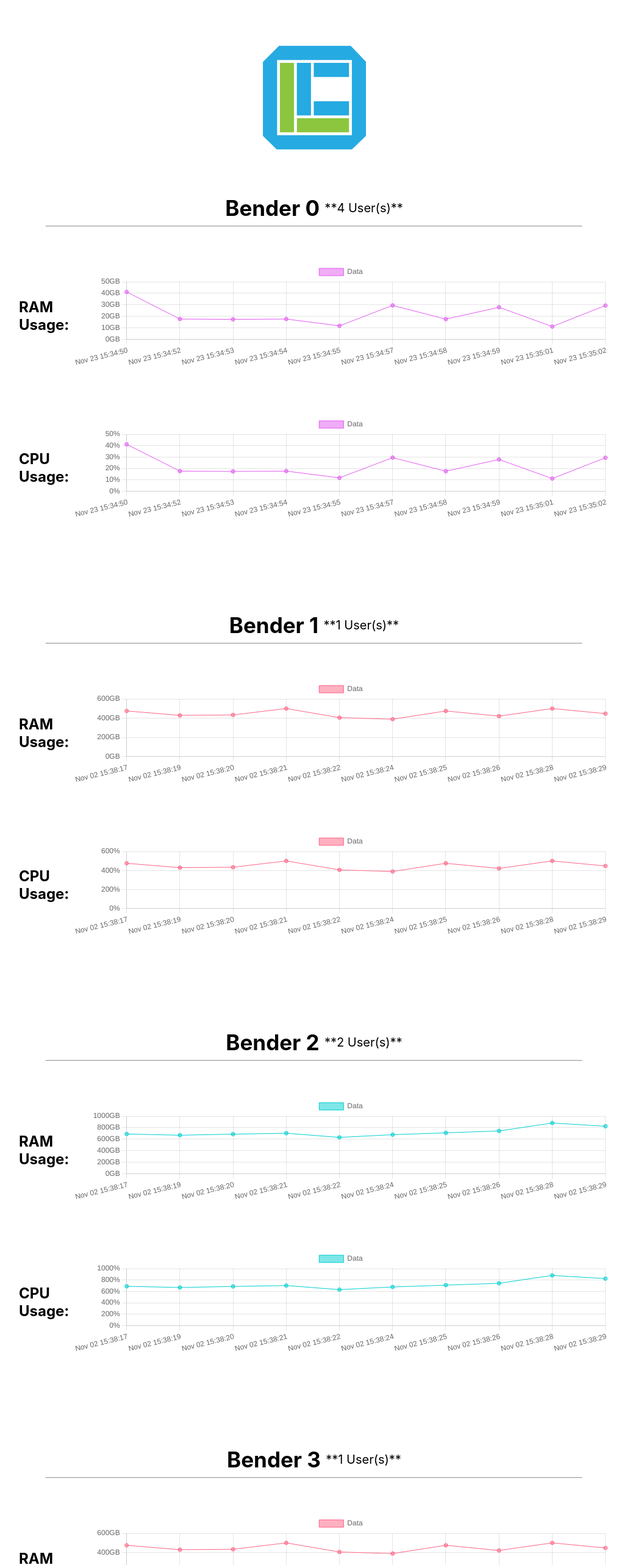
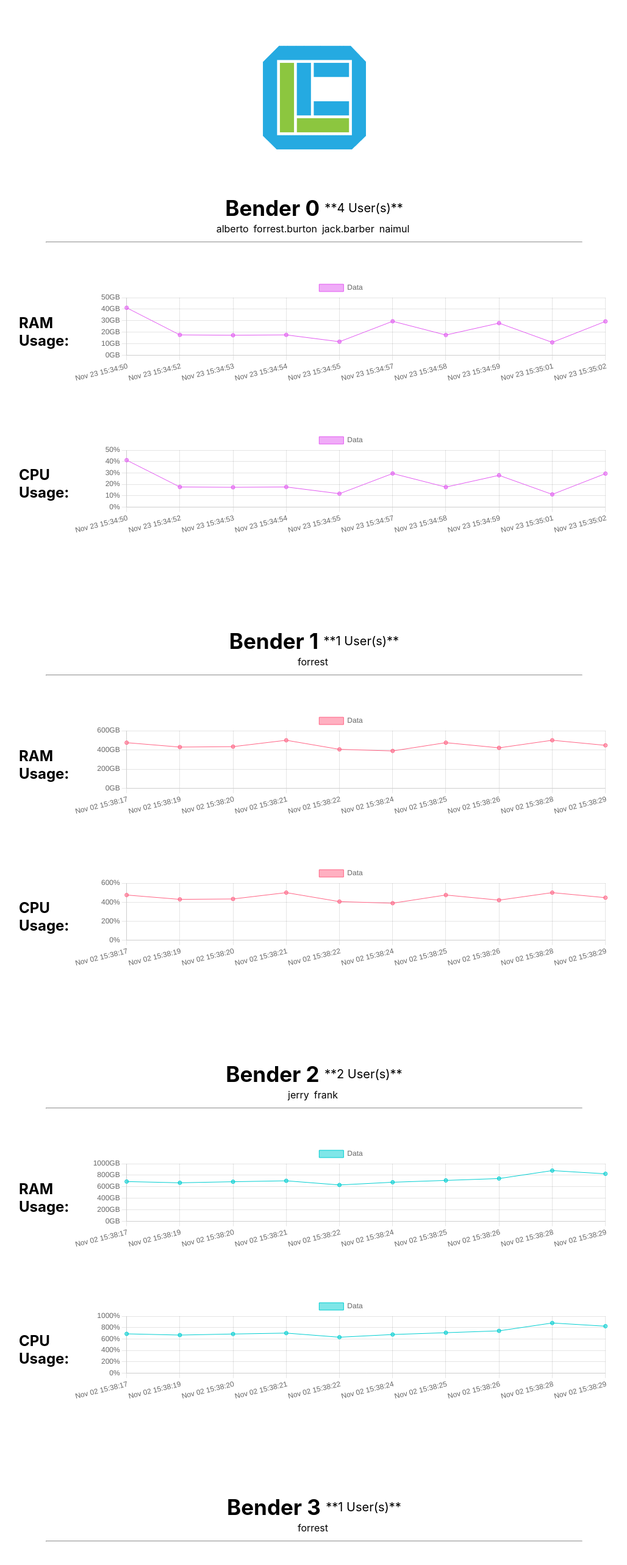
Before and after one commit to forrestburton/LC_Dashboard, a React (Create React App) app: page / in a window 1280 px wide. Shown: the top 2566 px of the page at 61% size, without its empty margins (125-1153 px from the left). Built offline with nearby package versions, Linux system fonts and the light colour scheme.

Commit message:
Names of users now displayed

```diff
--- a/src/App.css
+++ b/src/App.css
@@ -30,3 +30,39 @@ Footer {
   align-items: center;
   font-size: 20px;
 }
+
+#users0 {
+  display: flex;
+  justify-content: center;
+  align-items: center;
+}
+
+#users1 {
+  display: flex;
+  justify-content: center;
+  align-items: center;
+}
+
+#users2 {
+  display: flex;
+  justify-content: center;
+  align-items: center;
+}
+
+#users3 {
+  display: flex;
+  justify-content: center;
+  align-items: center;
+}
+
+#users4 {
+  display: flex;
+  justify-content: center;
+  align-items: center;
+}
+
+#users5 {
+  display: flex;
+  justify-content: center;
+  align-items: center;
+}
--- a/src/App.js
+++ b/src/App.js
@@ -70,12 +70,12 @@ const { Header, Content, Footer } = Layout;
 function App() {
   useEffect(() => {
     async function fetchData() {
-        await generateGraphData(METRICS_0, 'bender0ram', 'bender0cpu', 'output0');  // bender 0 graphs
-        await generateGraphData(METRICS_1, 'bender1ram', 'bender1cpu', 'output1');  // bender 1 graphs
-        await generateGraphData(METRICS_2, 'bender2ram', 'bender2cpu', 'output2');  // bender 2 graphs
-        await generateGraphData(METRICS_3, 'bender3ram', 'bender3cpu', 'output3');  // bender 3 graphs
-        await generateGraphData(METRICS_4, 'bender4ram', 'bender4cpu', 'output4');  // bender 4 graphs
-        await generateGraphData(METRICS_5, 'bender5ram', 'bender5cpu', 'output5');  // bender 5 graphs
+        await generateGraphData(METRICS_0, 'bender0ram', 'bender0cpu', 'output0', 'users0');  // bender 0 graphs
+        await generateGraphData(METRICS_1, 'bender1ram', 'bender1cpu', 'output1', 'users1');  // bender 1 graphs
+        await generateGraphData(METRICS_2, 'bender2ram', 'bender2cpu', 'output2', 'users2');  // bender 2 graphs
+        await generateGraphData(METRICS_3, 'bender3ram', 'bender3cpu', 'output3', 'users3');  // bender 3 graphs
+        await generateGraphData(METRICS_4, 'bender4ram', 'bender4cpu', 'output4', 'users4');  // bender 4 graphs
+        await generateGraphData(METRICS_5, 'bender5ram', 'bender5cpu', 'output5', 'users5');  // bender 5 graphs
       }
       fetchData();
       //window.location.reload(false);
@@ -86,7 +86,7 @@ function App() {
     return d3.csv(metrics)
   }
 
-  async function generateGraphData(metrics, firstChartID, secondChartID, elemID) {  // Store JSON data into arrays (using graph.js functions)
+  async function generateGraphData(metrics, firstChartID, secondChartID, numUserID, userListID) {  // Store JSON data into arrays (using graph.js functions)
     loadGraphDataWithPromise(metrics).then((data) => {
       import("./graph").then(graph => {
         let graphData = graph.processGraphData(data);
@@ -94,7 +94,16 @@ function App() {
         let allUserCpuUsage = graphData[1];
         let currentTimePeriod = graphData[2];
         let numberOfUsers = graphData[3];
-        document.getElementById(elemID).textContent=numberOfUsers;  // Set number of users in HTML
+        let virtualUsers = graphData[4];
+
+        let usersList = "<table><tr>";
+        for (let i = 0; i < virtualUsers.length; i++) {
+          usersList += `<td id="user"> ${virtualUsers[i]} </td>`;
+          usersList += `<td id="user"> &#9;</td>`;
+        }
+        usersList += "</tr></table>";
+        document.getElementById(userListID).innerHTML=usersList;  // Set list of users in HTML
+        document.getElementById(numUserID).textContent=numberOfUsers;  // Set number of users in HTML
 
         generateGraphs(allUserRamUsage, currentTimePeriod, firstChartID, 'GB');  // RAM Usage Graph
         generateGraphs(allUserCpuUsage, currentTimePeriod, secondChartID, '%');  // CPU Usage Graph
@@ -144,6 +153,7 @@ function App() {
     <div id="med-div"></div>
     <Content style={{ padding: '0 200px' }}>
       <span id="bender-title"><b> Bender 0&nbsp;</b> **<span id="output0"></span> &nbsp;User(s)**</span>
+      <div id="users0"></div>
       <hr/>
       <div id="small-div"></div>
       <div className="site-layout-content">
@@ -161,6 +171,7 @@ function App() {
 
 
       <span id="bender-title"><b> Bender 1&nbsp;</b> **<span id="output1"></span> &nbsp;User(s)**</span>
+      <div id="users1"></div>
       <hr/>
       <div id="small-div"></div>
       <div className="site-layout-content">
@@ -177,6 +188,7 @@ function App() {
       <div id="big-div"></div>
 
       <span id="bender-title"><b> Bender 2&nbsp;</b> **<span id="output2"></span> &nbsp;User(s)**</span>
+      <div id="users2"></div>
       <hr/>
       <div id="small-div"></div>
       <div className="site-layout-content">
@@ -194,6 +206,7 @@ function App() {
 
 
       <span id="bender-title"><b> Bender 3&nbsp;</b> **<span id="output3"></span> &nbsp;User(s)**</span>
+      <div id="users3"></div>
       <hr/>
       <div id="small-div"></div>
       <div className="site-layout-content">
@@ -211,6 +224,7 @@ function App() {
 
 
       <span id="bender-title"><b> Bender 4&nbsp;</b> **<span id="output4"></span> &nbsp;User(s)**</span>
+      <div id="users4"></div>
       <hr/>
       <div id="small-div"></div>
       <div className="site-layout-content">
@@ -228,6 +242,7 @@ function App() {
 
 
       <span id="bender-title"><b> Bender 5&nbsp;</b> **<span id="output5"></span> &nbsp;User(s)**</span>
+      <div id="users5"></div>
       <hr/>
       <div id="small-div"></div>
       <div className="site-layout-content">
--- a/src/graph.js
+++ b/src/graph.js
@@ -122,7 +122,7 @@ export function processGraphData (data) {  // Store JSON data into arrays
     }
   )
 
-  return [benderRamUsage, benderCpuUsage, currentTimePeriod, numberOfUsers + 1];
+  return [benderRamUsage, benderCpuUsage, currentTimePeriod, numberOfUsers + 1, currentUsersOnline];
 }
 
 export function processIndividualUserGraphData (data) {  // Store JSON data into arrays
```
Also changed, not shown: metrics-forrest.csv (deleted).
